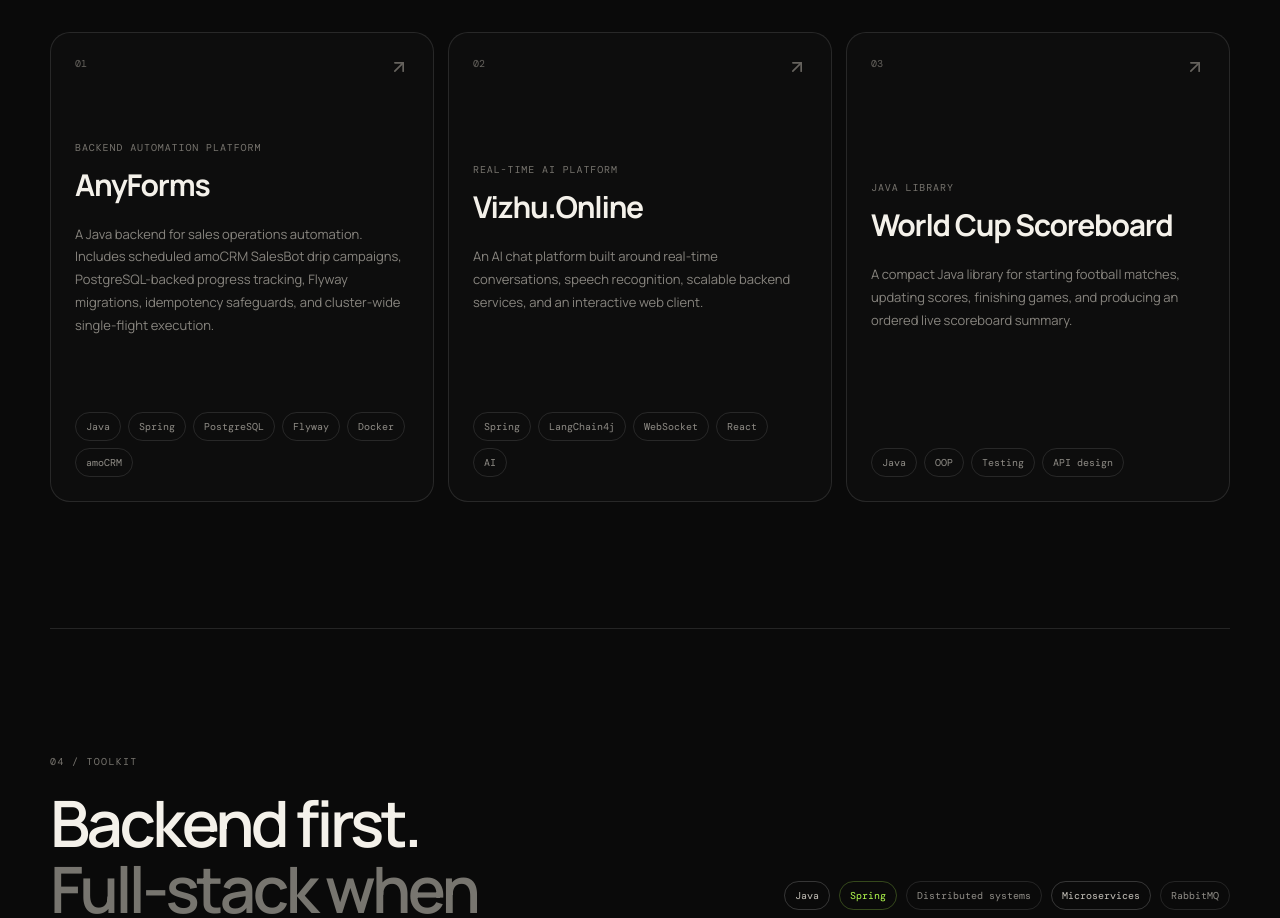
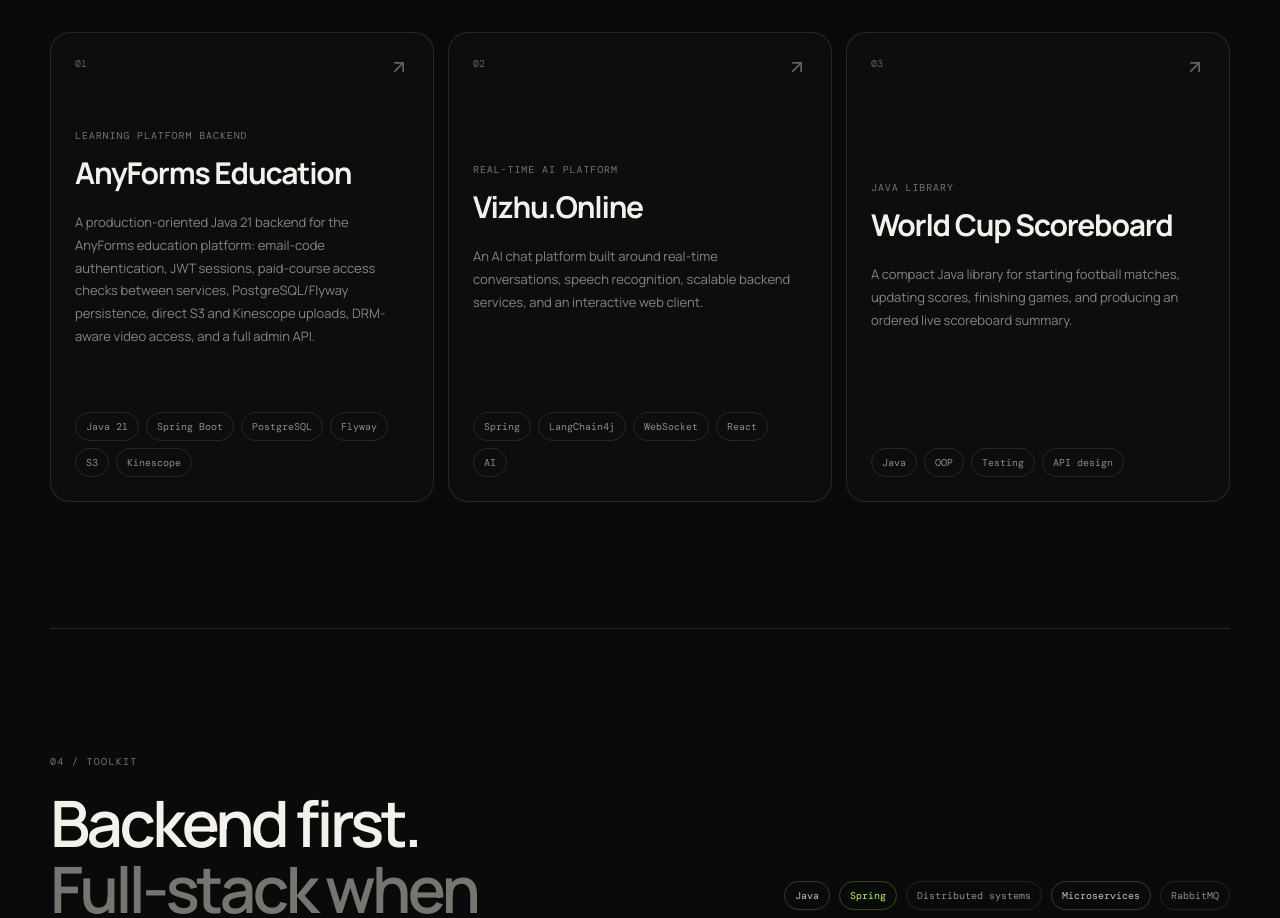
Before and after one commit to yanisderbikov/personal-web-site, a React (Vite) app: page / in a window 1280 px wide. Shown: the part 3300-4218 px from the top of the page. Built offline with nearby package versions, Linux system fonts and the light colour scheme; a web font is replaced by a local one.

Commit message:
Feature AnyForms Education backend project

```diff
--- a/src/main.jsx
+++ b/src/main.jsx
@@ -72,12 +72,12 @@
 
 const projects = [
   {
-    name: 'AnyForms',
-    type: 'Backend automation platform',
+    name: 'AnyForms Education',
+    type: 'Learning platform backend',
     description:
-      'A Java backend for sales operations automation. Includes scheduled amoCRM SalesBot drip campaigns, PostgreSQL-backed progress tracking, Flyway migrations, idempotency safeguards, and cluster-wide single-flight execution.',
-    tech: ['Java', 'Spring', 'PostgreSQL', 'Flyway', 'Docker', 'amoCRM'],
-    href: 'https://github.com/yanisderbikov/anyforms',
+      'A production-oriented Java 21 backend for the AnyForms education platform: email-code authentication, JWT sessions, paid-course access checks between services, PostgreSQL/Flyway persistence, direct S3 and Kinescope uploads, DRM-aware video access, and a full admin API.',
+    tech: ['Java 21', 'Spring Boot', 'PostgreSQL', 'Flyway', 'S3', 'Kinescope'],
+    href: 'https://github.com/yanisderbikov/edu.anyforms-back',
     index: '01',
   },
   {
```
